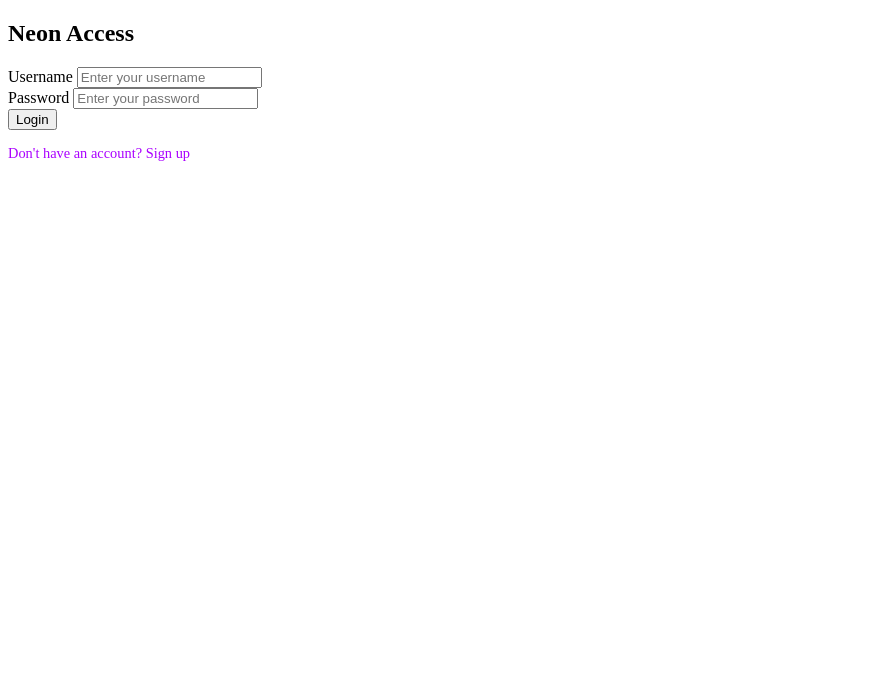
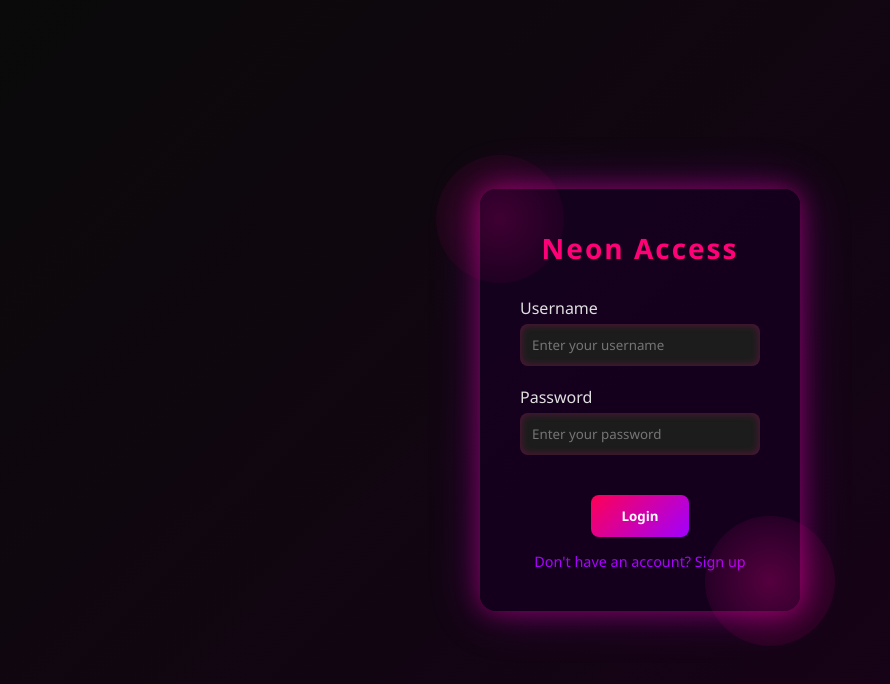
Before and after one commit to H10TQ/H10TQ.github.io, a plain HTML site: page index.html in a window 1280 px wide. Shown: the whole page, without its empty margins (0-890 px from the left). Drawn offline with Linux system fonts and the light colour scheme.

Commit message:
Update index.html

```diff
--- a/index.html
+++ b/index.html
@@ -2,11 +2,88 @@
 <html lang="en">
 <head>
   <meta charset="UTF-8" />
-  <meta name="viewport" content="width=device-width, initial-scale=1.0"/>
+  <meta name="viewport" content="width=device-width, initial-scale=1.0" />
   <title>Login - Neon Access</title>
   <style>
-    /* [same styles as before, unchanged except the new link at bottom] */
-    /* ...all your previous styles... */
+    * {
+      margin: 0;
+      padding: 0;
+      box-sizing: border-box;
+      font-family: 'Segoe UI', Tahoma, Geneva, Verdana, sans-serif;
+    }
+
+    body {
+      background: linear-gradient(135deg, #0a0a0a, #1a001a);
+      height: 100vh;
+      display: flex;
+      justify-content: center;
+      align-items: center;
+      color: white;
+      overflow: hidden;
+    }
+
+    .login-container {
+      background: rgba(20, 0, 30, 0.9);
+      padding: 40px;
+      border-radius: 16px;
+      box-shadow: 0 0 25px rgba(255, 0, 150, 0.4), 0 0 50px rgba(200, 0, 255, 0.3);
+      width: 320px;
+      text-align: center;
+      position: relative;
+    }
+
+    .login-container h2 {
+      margin-bottom: 30px;
+      color: #ff0077;
+      letter-spacing: 2px;
+      font-size: 28px;
+      font-weight: 600;
+    }
+
+    .input-group {
+      margin-bottom: 20px;
+      text-align: left;
+    }
+
+    .input-group label {
+      display: block;
+      margin-bottom: 5px;
+      color: #e0e0e0;
+    }
+
+    .input-group input {
+      width: 100%;
+      padding: 12px;
+      border: none;
+      border-radius: 8px;
+      background-color: #1c1c1c;
+      color: #fff;
+      outline: none;
+      box-shadow: inset 0 0 8px rgba(255, 0, 150, 0.3);
+      transition: 0.3s ease;
+    }
+
+    .input-group input:focus {
+      box-shadow: 0 0 15px #ff0077, 0 0 25px #a200ff;
+    }
+
+    .login-btn {
+      margin-top: 20px;
+      padding: 12px 30px;
+      background: linear-gradient(135deg, #ff0055, #a100ff);
+      border: none;
+      border-radius: 8px;
+      color: white;
+      font-weight: bold;
+      cursor: pointer;
+      transition: 0.3s ease;
+    }
+
+    .login-btn:hover {
+      transform: scale(1.05);
+      box-shadow: 0 0 20px #ff0077, 0 0 30px #a100ff;
+    }
+
     .signup-link {
       margin-top: 15px;
       display: block;
@@ -18,6 +95,48 @@
 
     .signup-link:hover {
       color: #ff0077;
+    }
+
+    .glow-circles {
+      position: absolute;
+      width: 100%;
+      height: 100%;
+      pointer-events: none;
+      top: 0;
+      left: 0;
+    }
+
+    .glow-circles div {
+      position: absolute;
+      border-radius: 50%;
+      background: radial-gradient(circle, rgba(255, 0, 150, 0.4), transparent);
+      animation: pulse 6s infinite ease-in-out;
+    }
+
+    .glow-circles div:nth-child(1) {
+      width: 120px;
+      height: 120px;
+      top: -30px;
+      left: -40px;
+    }
+
+    .glow-circles div:nth-child(2) {
+      width: 100px;
+      height: 100px;
+      bottom: -20px;
+      right: -20px;
+      animation-delay: 2s;
+    }
+
+    @keyframes pulse {
+      0%, 100% {
+        transform: scale(1);
+        opacity: 0.4;
+      }
+      50% {
+        transform: scale(1.3);
+        opacity: 0.7;
+      }
     }
   </style>
 </head>
```
